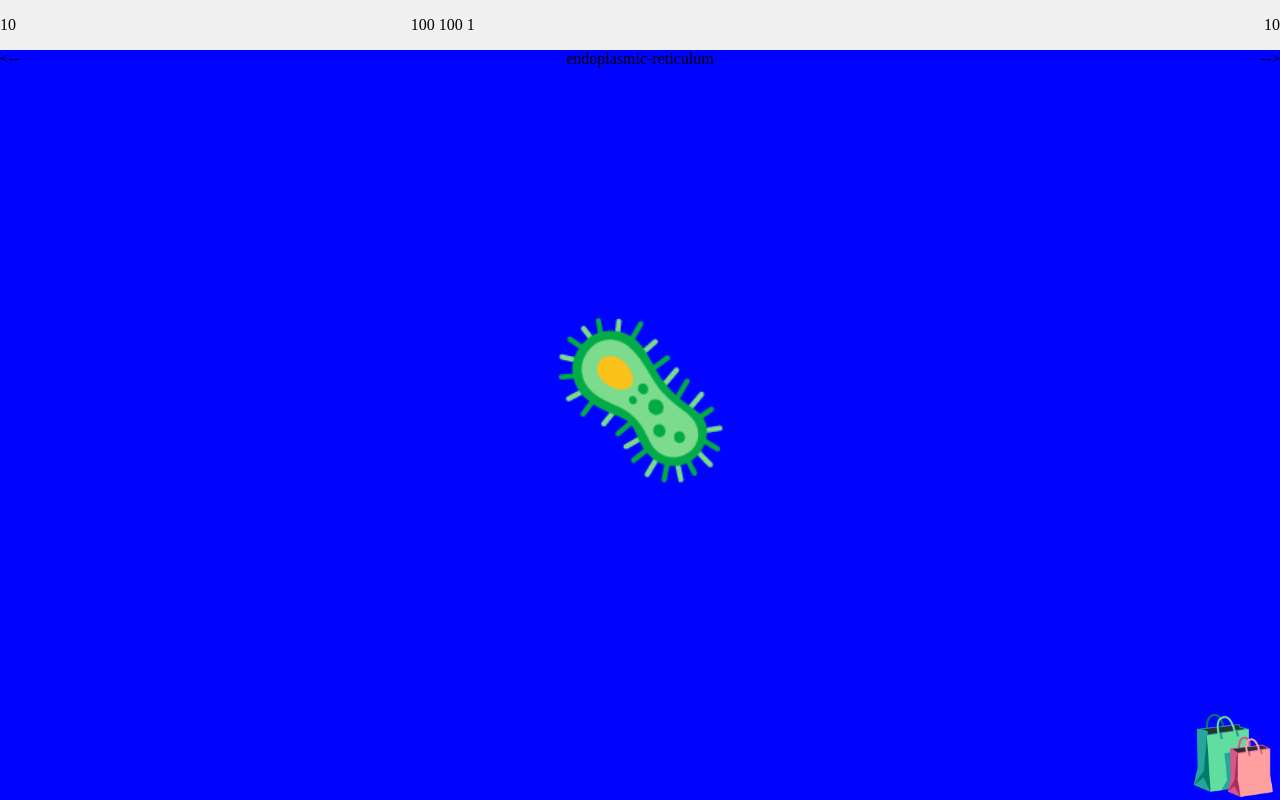
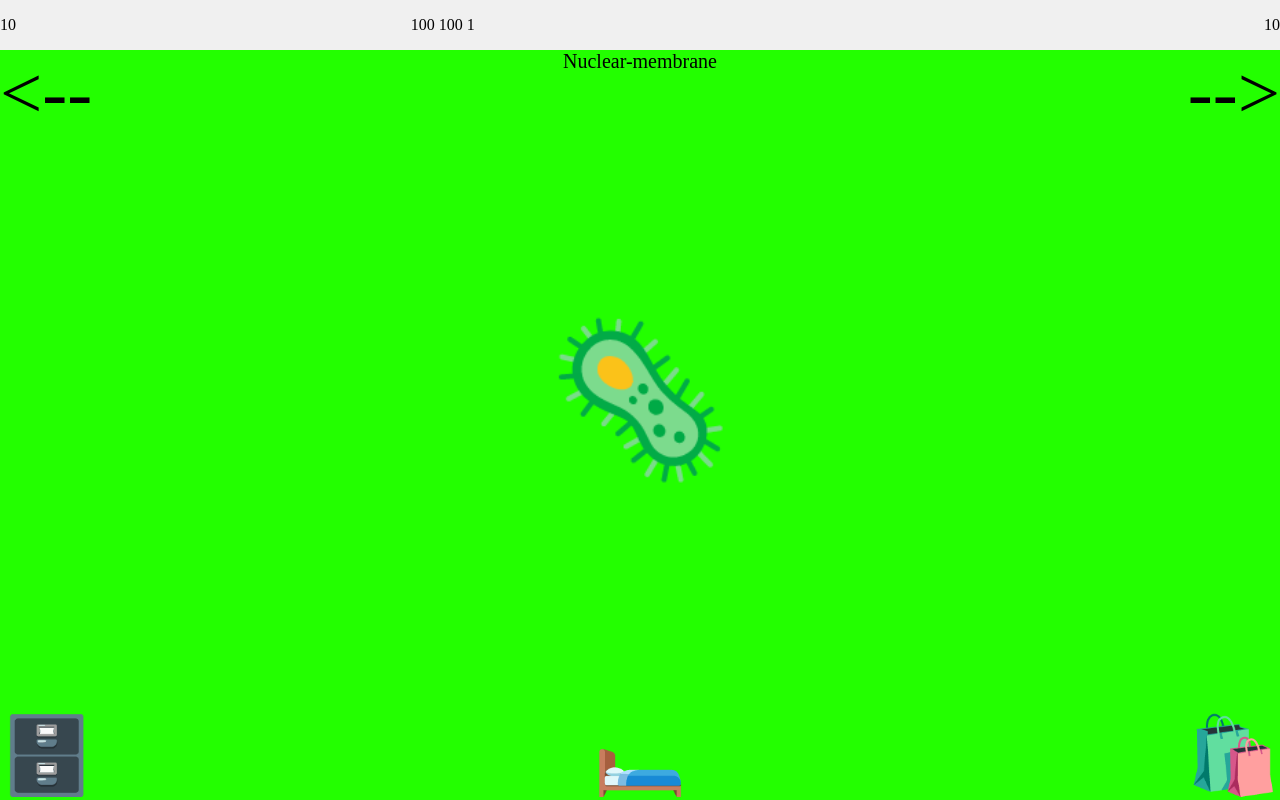
Before and after one commit to luisrafaeldeluvio/4pic1cell, a plain HTML site: page index.html in a window 1280 px wide. Both pictures are taken after a click on the element "<--". Drawn offline with Linux system fonts and the light colour scheme.

Commit message:
finished the function for switching rooms

```diff
--- a/index.html
+++ b/index.html
@@ -25,34 +25,35 @@
   <div class="main">
 
    <div>
-     <span class="goto--left-organelle icon"> <-- </span>
-     <span class="organelle-name icon">Mitochondrion</span>
-     <span class="goto--right-organelle icon"> --> </span>
+     <span class="goto--left-organelle icon icon--shown"> <-- </span>
+     <span class="room-name icon icon--shown"></span>
+     <span class="goto--right-organelle icon icon--shown"> --> </span>
    </div>
 
-<span class="nucleus-icon icon">🦠</span>
+<span class="nucleus-icon icon icon--shown">🦠</span>
 
-<span class="shop-btn icon">🛍️</span> <!-- golgi bodies -->
+<span class="shop-btn icon icon--shown">🛍️</span> <!-- golgi bodies -->
 
-    <div class="organelles">
+    <div class="rooms">
 
       <div id="mitochondrion" class="bgc--pink">
         <span class="mitochondrion-icon icon">🏭</span>
-        <span class="fridge-icon icon">🧊</span>
-        <span class="food-icon icon">🥩</span>
+        <span class="fridge-icon icon icon__bottom-nav--left">🧊</span>
+        <span class="food-icon icon icon__bottom-nav--center">🥩</span>
       </div>
 
       <div id="lysosome" class="bgc--blue">
+        <span class="icon icon--shower icon__bottom-nav--left">🚿</span>
+        <span class="icon icon--soap icon__bottom-nav--center">🧼</span>
       </div>
 
       <div id="nuclear-membrane" class="bgc--green">
+        <span class="icon icon-- icon__bottom-nav--left">🗄️</span>
+        <span class="icon icon-- icon__bottom-nav--center">🛏️</span>
       </div>
 
-      <div id="cell-membrane" class="bgc--red">
-      </div>
-
-      <div id="endoplasmic-reticulum" class="bgc--blue">
-      </div>
+      <!-- <div id="cell-membrane" class="bgc--red">
+      </div> -->
 
     </div>
 
--- a/main.js
+++ b/main.js
@@ -6,21 +6,11 @@ class Player {
   health = 100;
   happiness = 1;
   level = 1;
-
-  organelle = 0;
-
-  get getOrganelle() {
-    return this.organelle;
-  }
-
-  set setOrganelle(i) {
-    this.organelle = i;
-  }
 }
 
 const player = new Player;
 
-const organelles = document.querySelector('.organelles')
+const rooms = document.querySelector('.rooms')
 const nucleusIcon = document.querySelector('.nucleus-icon')
 const foodIcon = document.querySelector('.food-icon')
 
@@ -36,37 +26,36 @@ document.querySelector(".goto--right-organelle").addEventListener("click", () =>
   changeOrganelle("right")
 })
 
+let currentRoom = 0;
 function changeOrganelle(direction) {
+  const room = rooms.children;
+
   if (direction === "left") {
-    player.setOrganelle = (player.getOrganelle === 0) ?
-      organelles.children.length - 1 :
-      player.getOrganelle - 1;
+    --currentRoom;
+    if (currentRoom < 0) {
+      currentRoom = room.length - 1;
+    }
   } else if (direction === "right") {
-    player.setOrganelle = (player.getOrganelle === organelles.children.length - 1) ?
-      0 :
-      player.getOrganelle + 1;
-  }
-
-  function displayIcon(parent, display) {
-    const children = parent.children;
-
-    for (var i = 0; i < children.length; i++) {
-     if (children[i].classList.contains('icon')) {
-       children[i].style.display = `${display}`;
-     }
+    ++currentRoom;
+    if (currentRoom >= room.length) {
+      currentRoom = 0;
     }
   }
 
-  switch(player.getOrganelle) {
-    case 0:
-      displayIcon(mitochondrion, 'inline');
-      nucleusIcon.style.display = 'none';
-      break;
-    default:
-      displayIcon(mitochondrion, 'none');
-      nucleusIcon.style.display = 'inline';
+
+  function displayIcon(_room, display) {
+    const roomChildren = _room.children;
+
+    for (var i = 0; i < roomChildren.length; i++) {
+      if (!roomChildren[i].classList.contains('icon')) return;
+      roomChildren[i].style.display = `${display}`
+      console.log('chnaged display');
+    }
   }
 
-  document.querySelector(".organelle-name").innerHTML = organelles.children[player.getOrganelle].id
-  organelles.children[player.getOrganelle].scrollIntoView();
+  displayIcon(room[currentRoom], "block");
+  displayIcon(room[(currentRoom + room.length - 1) % room.length], "none");
+
+  document.querySelector('.room-name').innerHTML = `${room[currentRoom].id[0].toUpperCase() + room[currentRoom].id.slice(1)}`
+  room[currentRoom].scrollIntoView();
 }
--- a/style.css
+++ b/style.css
@@ -32,7 +32,7 @@ body {
   height: calc(100vh - 50px);
 }
 
-.organelles {
+.rooms {
   overflow-x: hidden;
   width: 100%;
   scroll-snap-type: x mandatory;
@@ -41,7 +41,7 @@ body {
   height: inherit;
 }
 
-.organelles > div {
+.rooms > div {
   width: 100%;
   height: inherit;
   /* 50px is total height of header*/
@@ -67,9 +67,21 @@ body {
   background: #23FF00;
 }
 
+.room-name {
+  font-size: 20px !important;
+  left: 50%;
+  transform: translate(-50%);
+}
+
 .icon {
+  font-size: 75px;
   z-index: 100;
   position: absolute;
+  display: none;
+}
+
+.icon--shown {
+  display: block;
 }
 
 .nucleus-icon {
@@ -81,32 +93,28 @@ body {
 }
 
 .shop-btn {
-  font-size: 75px;
   left: 100%;
   top: 100%;
   transform: translate(-100%, -100%);
 }
 
-.food-icon {
-  font-size: 75px;
+.mitochondrion-icon {
   left: 50%;
-  top: 100%;
-  transform: translate(-50%, -100%);
+  top: 50%;
+  transform: translate(-50%, -50%);
+  display: none;
 }
 
-.fridge-icon {
-  font-size: 75px;
+.icon__bottom-nav--left {
   left: 0%;
   top: 100%;
   transform: translate(0%, -100%);
 }
 
-.mitochondrion-icon {
-  font-size: 75px;
+.icon__bottom-nav--center {
   left: 50%;
-  top: 50%;
-  transform: translate(-50%, -50%);
-  display: none;
+  top: 100%;
+  transform: translate(-50%, -100%);
 }
 
 .goto--left-organelle {
```
